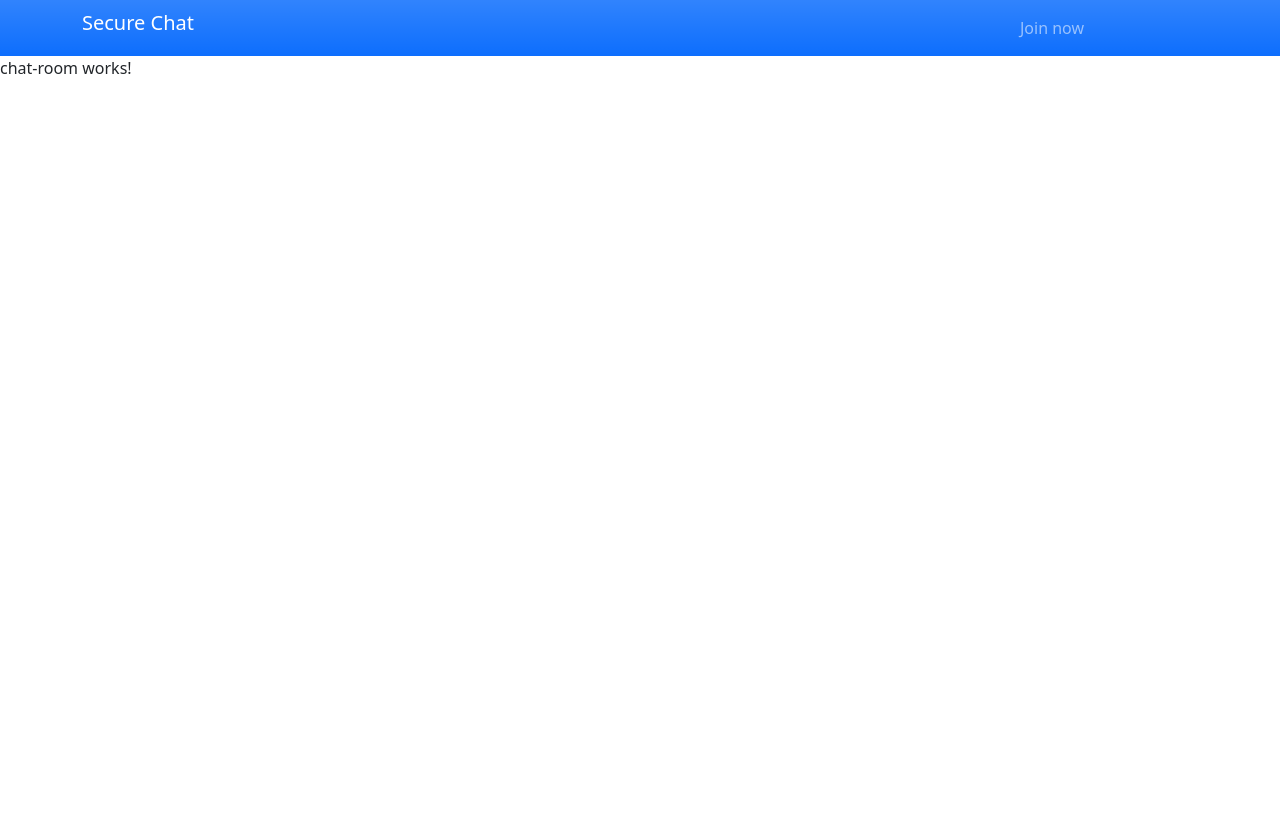
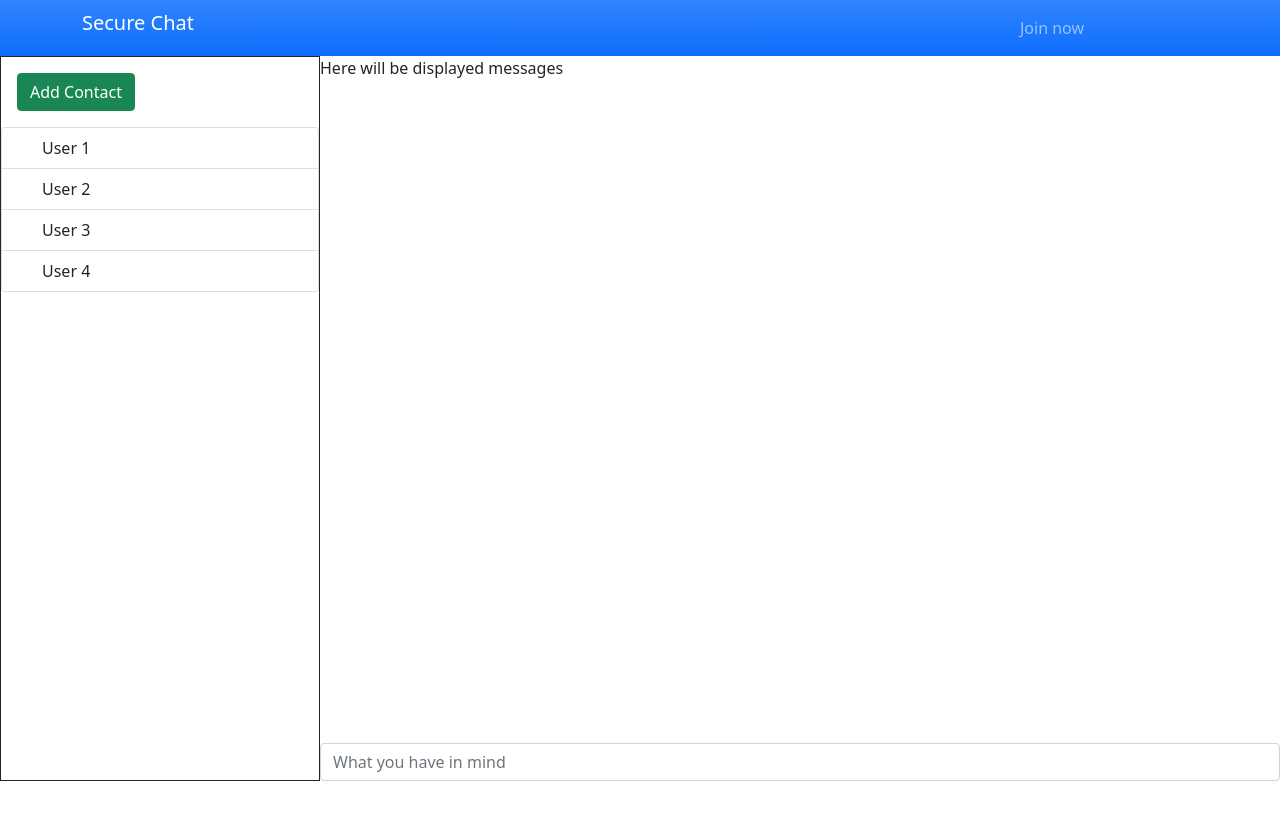
Before and after one commit to Ramzi-dev611/secure-chat-front, an Angular app: page /chatroom in a window 1280 px wide. Shown: the top 820 px of the page. Built offline with nearby package versions, Linux system fonts and the light colour scheme.

Commit message:
starting the chatroom page

```diff
--- a/src/app/pages/chat-room/chat-room.component.css
+++ b/src/app/pages/chat-room/chat-room.component.css
@@ -0,0 +1,3 @@
+.pl-3{
+    padding-left: 40px;
+}
--- a/src/app/pages/chat-room/chat-room.component.html
+++ b/src/app/pages/chat-room/chat-room.component.html
@@ -1,2 +1,21 @@
-<p>chat-room works!</p>
-<div style="margin-top: 1500px;"></div>
+<div class="container-fluid" style="height: 90.6vh;">
+    <div class="row h-100">
+        <div class="col-3 border border-dark px-0">
+            <button class="btn btn-success btn-block m-3">Add Contact</button>
+            <ul class="list-group w-100">
+                <li class="list-group-item pl-3">User 1</li>
+                <li class="list-group-item pl-3">User 2</li>
+                <li class="list-group-item pl-3">User 3</li>
+                <li class="list-group-item pl-3">User 4</li>
+            </ul>
+        </div>
+        <div class="col-9 h-100 position-relative px-0">
+            <div class="">
+                Here will be displayed messages
+            </div>
+            <div class="position-absolute bottom-0 w-100">
+                <input type="text" class="form-control" placeholder="What you have in mind">
+            </div>
+        </div>
+    </div>
+</div>
--- a/src/app/shared/navbar/navbar.component.html
+++ b/src/app/shared/navbar/navbar.component.html
@@ -20,7 +20,7 @@
                 <div class="navbar-collapse collapse" id="navbarToggler">
                     <ul class="navbar-nav ml-auto">
                         <li class="nav-item">
-                            <a [routerLink]="['register']" class="nav-link">Join now</a>
+                            <a [routerLink]="['chatroom']" class="nav-link">Join now</a>
                         </li>
                     </ul>
                 </div>
```
